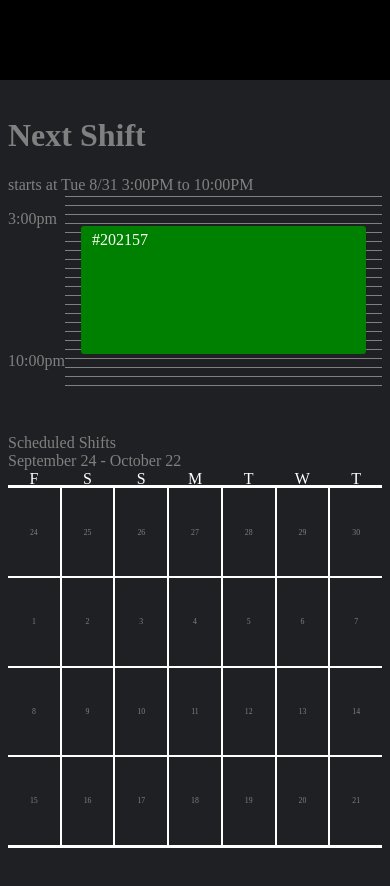
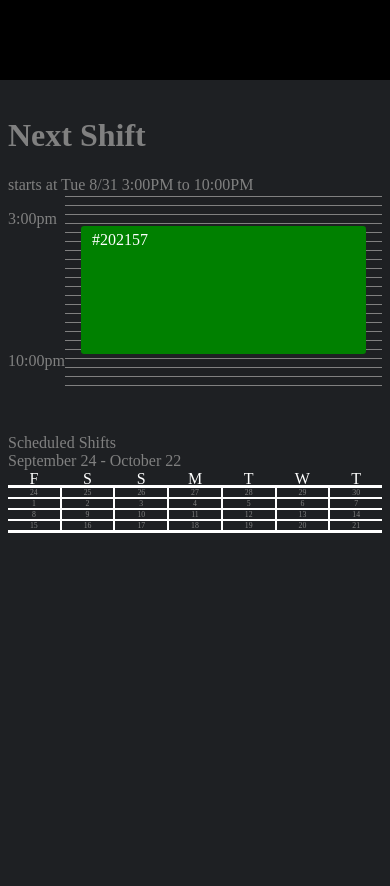
Before and after one commit to Kielan/timecard-react-typescript, a Next.js app: page / in a window 390 px wide. Shown: the top 886 px of the page. Built offline with nearby package versions, Linux system fonts and the light colour scheme.

Commit message:
fix css for mobile css grid

```diff
--- a/components/Calendar.tsx
+++ b/components/Calendar.tsx
@@ -207,7 +207,7 @@ const SquareDiv = styled.div`
 	justify-content: center;
 	align-items: center;
 	min-width: 100%;
-	min-height: 5.472rem;
+	min-height: 100%;
 	max-height: 5.472rem;
 `
 const SquareActiveDiv = styled.div`
```
